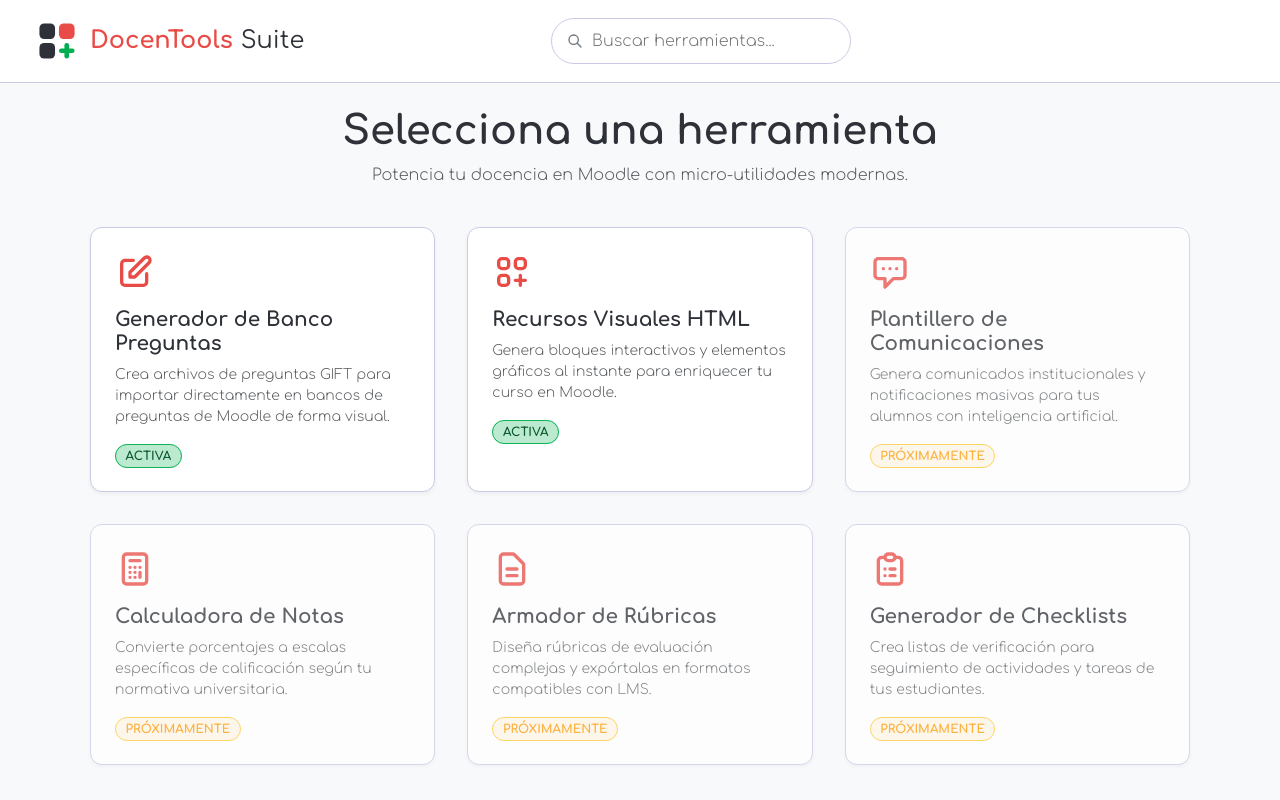
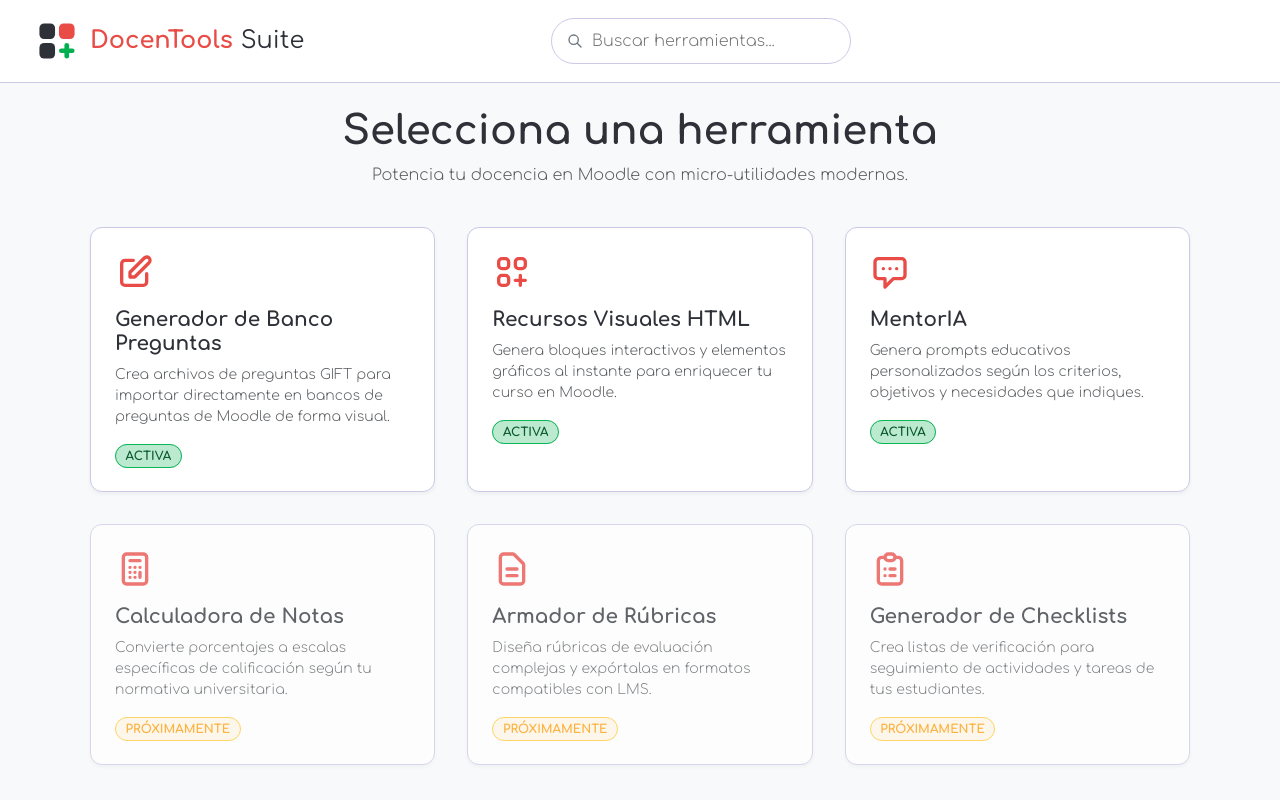
Before and after one commit to MarkOs9811/DocenTools-Suite, a React (Vite) app: page / in a window 1280 px wide. Built offline with nearby package versions, Linux system fonts and the light colour scheme.

Commit message:
Se creó la integración de MentorIa

```diff
--- a/src/App.tsx
+++ b/src/App.tsx
@@ -7,6 +7,7 @@ import AppGeneradorGIFT from "./pages/AppGeneradorGIFT";
 import "bootstrap/dist/css/bootstrap.min.css";
 import "./css/app.css";
 import AppRecursosVisuales from "./pages/AppRecursosVisuales";
+import AppMentoria from "./pages/AppMentorIa";
 
 export default function App() {
   return (
@@ -16,6 +17,7 @@ export default function App() {
           <Route path="/" element={<Dashboard />} />
           <Route path="/gift" element={<AppGeneradorGIFT />} />
           <Route path="/tags" element={<AppRecursosVisuales />} />
+          <Route path="/mentorIa" element={<AppMentoria />} />
         </Routes>
       </Router>
     </Provider>
--- /dev/null
+++ b/src/pages/AppMentorIa.tsx
@@ -0,0 +1,35 @@
+import Topbar from "../components/ui/Topbar";
+import "../css/AppGeneradorGIFT.css";
+import { HiOutlineChevronLeft } from "react-icons/hi";
+import { useNavigate } from "react-router-dom";
+
+const AppMentoria = () => {
+  const navigate = useNavigate();
+
+  return (
+    <div className="vh-100 d-flex flex-column">
+      <Topbar />
+
+      <div className="px-4 py-2 border-bottom bg-white d-flex align-items-center justify-content-between">
+        <button
+          onClick={() => navigate("/")}
+          className="btn btn-link text-dark text-decoration-none d-flex align-items-center gap-1 p-0 fw-bold"
+        >
+          <HiOutlineChevronLeft /> Volver al Dashboard
+        </button>
+        <span className="small  text-dark fw-bold p-2 fs-5">Mentor IA</span>
+      </div>
+
+      <div className="container-fluid flex-grow-1 overflow-hidden p-0 d-flex flex-column">
+        <iframe
+          src="https://mentoria.uarm.edu.pe/"
+          className="w-100 flex-grow-1 border-0"
+          title="Mentoría UARM"
+          allowFullScreen
+        />
+      </div>
+    </div>
+  );
+};
+
+export default AppMentoria;
--- a/src/pages/Dashboard.tsx
+++ b/src/pages/Dashboard.tsx
@@ -38,12 +38,13 @@ const Dashboard = () => {
       route: "/tags",
     },
     {
-      id: "comms",
-      title: "Plantillero de Comunicaciones",
+      id: "mentor",
+      title: "MentorIA",
       description:
-        "Genera comunicados institucionales y notificaciones masivas para tus alumnos con inteligencia artificial.",
+        "Genera prompts educativos personalizados según los criterios, objetivos y necesidades que indiques.",
       icon: HiOutlineChatAlt,
-      isActive: false,
+      isActive: true,
+      route: "/mentorIa",
     },
     {
       id: "calc",
```
